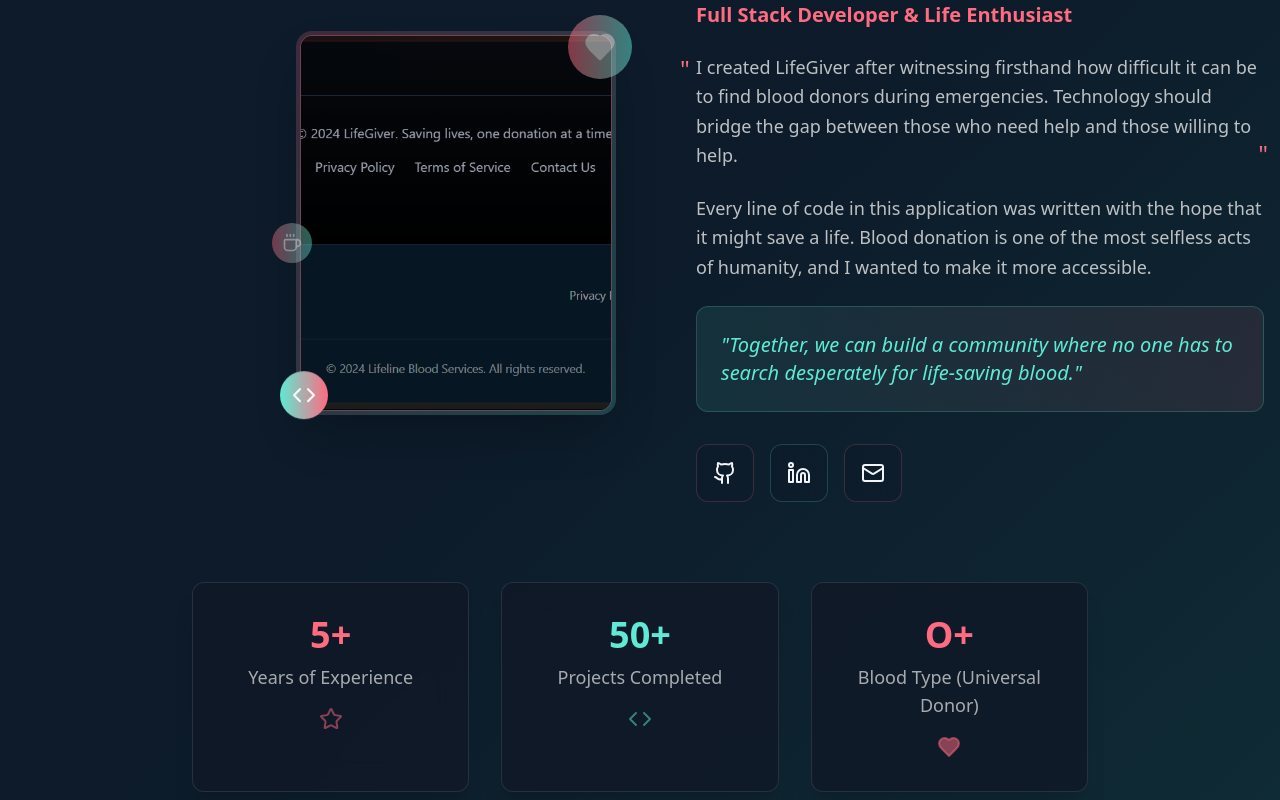
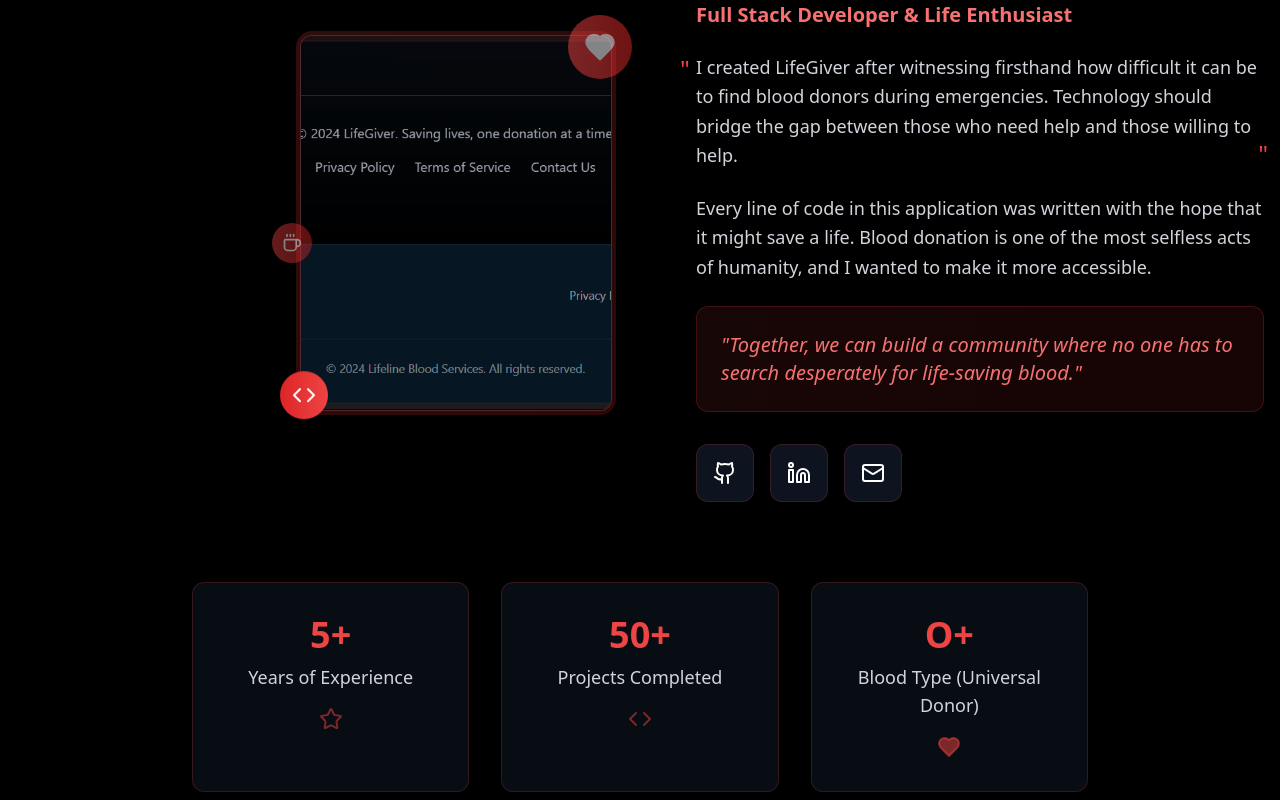
Before and after one commit to Mausam5055/blood-pulse-hero, a React (Vite) app: page / in a window 1280 px wide. Shown: the part 4260-5060 px from the top of the page. Built offline with nearby package versions, Linux system fonts and the light colour scheme.

Commit message:
feat: Apply AMOLED theme to MeetTheCreator section
Modified the MeetTheCreator component to use an AMOLED theme, enhancing its visual integration with other sections.
-edited src/components/MeetTheCreator.tsx

```diff
--- a/src/components/MeetTheCreator.tsx
+++ b/src/components/MeetTheCreator.tsx
@@ -5,13 +5,13 @@ import { Github, Linkedin, Mail, Heart, Code, Coffee, Star } from 'lucide-react'
 
 const MeetTheCreator = () => {
   return (
-    <section className="py-20 px-4 bg-gradient-to-br from-space-navy via-space-navy/95 to-electric-cyan/10 min-h-screen flex items-center">
+    <section className="py-20 px-4 bg-black min-h-screen flex items-center">
       <div className="w-full max-w-7xl mx-auto">
         <div className="text-center mb-16">
-          <h2 className="text-4xl md:text-5xl font-bold text-soft-white mb-4">
-            Meet the <span className="text-neon-pink">Creator</span>
+          <h2 className="text-4xl md:text-5xl font-bold text-white mb-4">
+            Meet the <span className="text-red-500">Creator</span>
           </h2>
-          <p className="text-xl text-dark-text/70 max-w-2xl mx-auto">
+          <p className="text-xl text-gray-300 max-w-2xl mx-auto">
             The passionate developer behind LifeGiver who believes in the power of technology to save lives
           </p>
         </div>
@@ -21,8 +21,8 @@ const MeetTheCreator = () => {
           <div className="flex justify-center lg:justify-end">
             <div className="relative">
               {/* Modern rectangular photo container */}
-              <div className="w-80 h-96 bg-gradient-to-br from-neon-pink/20 to-electric-cyan/20 p-1 rounded-2xl overflow-hidden shadow-2xl">
-                <div className="w-full h-full rounded-xl overflow-hidden border border-neon-pink/30">
+              <div className="w-80 h-96 bg-gradient-to-br from-red-500/20 to-red-600/20 p-1 rounded-2xl overflow-hidden shadow-2xl">
+                <div className="w-full h-full rounded-xl overflow-hidden border border-red-500/30 bg-gray-900">
                   <img
                     src="/lovable-uploads/e0b9cc04-778d-4b53-8e28-0e3d48912c66.png"
                     alt="App Creator"
@@ -32,15 +32,15 @@ const MeetTheCreator = () => {
               </div>
 
               {/* Floating elements */}
-              <div className="absolute -top-4 -right-4 w-16 h-16 bg-gradient-to-r from-neon-pink to-electric-cyan rounded-full flex items-center justify-center animate-pulse">
+              <div className="absolute -top-4 -right-4 w-16 h-16 bg-gradient-to-r from-red-500 to-red-600 rounded-full flex items-center justify-center animate-pulse">
                 <Heart className="w-8 h-8 text-white" fill="currentColor" />
               </div>
 
-              <div className="absolute -bottom-4 -left-4 w-12 h-12 bg-gradient-to-r from-electric-cyan to-neon-pink rounded-full flex items-center justify-center animate-bounce">
+              <div className="absolute -bottom-4 -left-4 w-12 h-12 bg-gradient-to-r from-red-600 to-red-500 rounded-full flex items-center justify-center animate-bounce">
                 <Code className="w-6 h-6 text-white" />
               </div>
 
-              <div className="absolute top-1/2 -left-6 w-10 h-10 bg-gradient-to-r from-neon-pink/80 to-electric-cyan/80 rounded-full flex items-center justify-center animate-pulse delay-75">
+              <div className="absolute top-1/2 -left-6 w-10 h-10 bg-gradient-to-r from-red-500/80 to-red-600/80 rounded-full flex items-center justify-center animate-pulse delay-75">
                 <Coffee className="w-5 h-5 text-white" />
               </div>
             </div>
@@ -49,19 +49,19 @@ const MeetTheCreator = () => {
           {/* Creator Info Section */}
           <div className="space-y-8 lg:pl-8">
             <div>
-              <h3 className="text-4xl lg:text-5xl font-bold text-soft-white mb-2">
+              <h3 className="text-4xl lg:text-5xl font-bold text-white mb-2">
                 Alex Johnson
               </h3>
-              <p className="text-xl text-neon-pink font-semibold mb-6">
+              <p className="text-xl text-red-400 font-semibold mb-6">
                 Full Stack Developer & Life Enthusiast
               </p>
 
-              <div className="space-y-6 text-dark-text/80 text-lg leading-relaxed">
+              <div className="space-y-6 text-gray-300 text-lg leading-relaxed">
                 <p className="relative">
-                  <span className="absolute -left-4 top-0 text-neon-pink text-2xl">"</span>
+                  <span className="absolute -left-4 top-0 text-red-500 text-2xl">"</span>
                   I created LifeGiver after witnessing firsthand how difficult it can be to find blood donors during emergencies.
                   Technology should bridge the gap between those who need help and those willing to help.
-                  <span className="absolute -right-1 bottom-0 text-neon-pink text-2xl">"</span>
+                  <span className="absolute -right-1 bottom-0 text-red-500 text-2xl">"</span>
                 </p>
 
                 <p>
@@ -69,8 +69,8 @@ const MeetTheCreator = () => {
                   Blood donation is one of the most selfless acts of humanity, and I wanted to make it more accessible.
                 </p>
 
-                <div className="bg-gradient-to-r from-electric-cyan/10 to-neon-pink/10 p-6 rounded-xl border border-electric-cyan/20">
-                  <p className="text-electric-cyan font-medium text-xl italic">
+                <div className="bg-gradient-to-r from-red-500/10 to-red-600/10 p-6 rounded-xl border border-red-500/20">
+                  <p className="text-red-400 font-medium text-xl italic">
                     "Together, we can build a community where no one has to search desperately for life-saving blood."
                   </p>
                 </div>
@@ -83,28 +83,28 @@ const MeetTheCreator = () => {
                 href="https://github.com"
                 target="_blank"
                 rel="noopener noreferrer"
-                className="group relative p-4 rounded-xl bg-gradient-to-r from-space-navy/80 to-space-navy/60 border border-neon-pink/20 text-soft-white hover:border-neon-pink/50 transition-all duration-300 hover:scale-105"
+                className="group relative p-4 rounded-xl bg-gray-900/80 border border-red-500/20 text-white hover:border-red-500/50 transition-all duration-300 hover:scale-105"
               >
-                <Github className="w-6 h-6 group-hover:text-neon-pink transition-colors" />
-                <div className="absolute inset-0 bg-gradient-to-r from-neon-pink/0 to-neon-pink/10 rounded-xl opacity-0 group-hover:opacity-100 transition-opacity"></div>
+                <Github className="w-6 h-6 group-hover:text-red-500 transition-colors" />
+                <div className="absolute inset-0 bg-gradient-to-r from-red-500/0 to-red-500/10 rounded-xl opacity-0 group-hover:opacity-100 transition-opacity"></div>
               </a>
 
               <a
                 href="https://linkedin.com"
                 target="_blank"
                 rel="noopener noreferrer"
-                className="group relative p-4 rounded-xl bg-gradient-to-r from-space-navy/80 to-space-navy/60 border border-electric-cyan/20 text-soft-white hover:border-electric-cyan/50 transition-all duration-300 hover:scale-105"
+                className="group relative p-4 rounded-xl bg-gray-900/80 border border-red-500/20 text-white hover:border-red-500/50 transition-all duration-300 hover:scale-105"
               >
-                <Linkedin className="w-6 h-6 group-hover:text-electric-cyan transition-colors" />
-                <div className="absolute inset-0 bg-gradient-to-r from-electric-cyan/0 to-electric-cyan/10 rounded-xl opacity-0 group-hover:opacity-100 transition-opacity"></div>
+                <Linkedin className="w-6 h-6 group-hover:text-red-500 transition-colors" />
+                <div className="absolute inset-0 bg-gradient-to-r from-red-500/0 to-red-500/10 rounded-xl opacity-0 group-hover:opacity-100 transition-opacity"></div>
               </a>
 
               <a
                 href="mailto:alex@lifegiver.com"
-                className="group relative p-4 rounded-xl bg-gradient-to-r from-space-navy/80 to-space-navy/60 border border-neon-pink/20 text-soft-white hover:border-neon-pink/50 transition-all duration-300 hover:scale-105"
+                className="group relative p-4 rounded-xl bg-gray-900/80 border border-red-500/20 text-white hover:border-red-500/50 transition-all duration-300 hover:scale-105"
               >
-                <Mail className="w-6 h-6 group-hover:text-neon-pink transition-colors" />
-                <div className="absolute inset-0 bg-gradient-to-r from-neon-pink/0 to-neon-pink/10 rounded-xl opacity-0 group-hover:opacity-100 transition-opacity"></div>
+                <Mail className="w-6 h-6 group-hover:text-red-500 transition-colors" />
+                <div className="absolute inset-0 bg-gradient-to-r from-red-500/0 to-red-500/10 rounded-xl opacity-0 group-hover:opacity-100 transition-opacity"></div>
               </a>
             </div>
           </div>
@@ -112,27 +112,27 @@ const MeetTheCreator = () => {
 
         {/* Stats Section */}
         <div className="grid grid-cols-1 md:grid-cols-3 gap-8 max-w-4xl mx-auto mt-20">
-          <Card className="glass-card border-neon-pink/20 hover:border-neon-pink/40 transition-all duration-300 group">
+          <Card className="bg-gray-900/50 border-red-500/20 hover:border-red-500/40 transition-all duration-300 group backdrop-blur-sm">
             <CardContent className="p-8 text-center">
-              <div className="text-4xl font-bold text-neon-pink mb-2 group-hover:scale-110 transition-transform">5+</div>
-              <div className="text-dark-text/70 text-lg">Years of Experience</div>
-              <Star className="w-6 h-6 text-neon-pink/50 mx-auto mt-4" />
+              <div className="text-4xl font-bold text-red-500 mb-2 group-hover:scale-110 transition-transform">5+</div>
+              <div className="text-gray-300 text-lg">Years of Experience</div>
+              <Star className="w-6 h-6 text-red-500/50 mx-auto mt-4" />
             </CardContent>
           </Card>
 
-          <Card className="glass-card border-electric-cyan/20 hover:border-electric-cyan/40 transition-all duration-300 group">
+          <Card className="bg-gray-900/50 border-red-500/20 hover:border-red-500/40 transition-all duration-300 group backdrop-blur-sm">
             <CardContent className="p-8 text-center">
-              <div className="text-4xl font-bold text-electric-cyan mb-2 group-hover:scale-110 transition-transform">50+</div>
-              <div className="text-dark-text/70 text-lg">Projects Completed</div>
-              <Code className="w-6 h-6 text-electric-cyan/50 mx-auto mt-4" />
+              <div className="text-4xl font-bold text-red-500 mb-2 group-hover:scale-110 transition-transform">50+</div>
+              <div className="text-gray-300 text-lg">Projects Completed</div>
+              <Code className="w-6 h-6 text-red-500/50 mx-auto mt-4" />
             </CardContent>
           </Card>
 
-          <Card className="glass-card border-neon-pink/20 hover:border-neon-pink/40 transition-all duration-300 group">
+          <Card className="bg-gray-900/50 border-red-500/20 hover:border-red-500/40 transition-all duration-300 group backdrop-blur-sm">
             <CardContent className="p-8 text-center">
-              <div className="text-4xl font-bold text-neon-pink mb-2 group-hover:scale-110 transition-transform">O+</div>
-              <div className="text-dark-text/70 text-lg">Blood Type (Universal Donor)</div>
-              <Heart className="w-6 h-6 text-neon-pink/50 mx-auto mt-4" fill="currentColor" />
+              <div className="text-4xl font-bold text-red-500 mb-2 group-hover:scale-110 transition-transform">O+</div>
+              <div className="text-gray-300 text-lg">Blood Type (Universal Donor)</div>
+              <Heart className="w-6 h-6 text-red-500/50 mx-auto mt-4" fill="currentColor" />
             </CardContent>
           </Card>
         </div>
```
